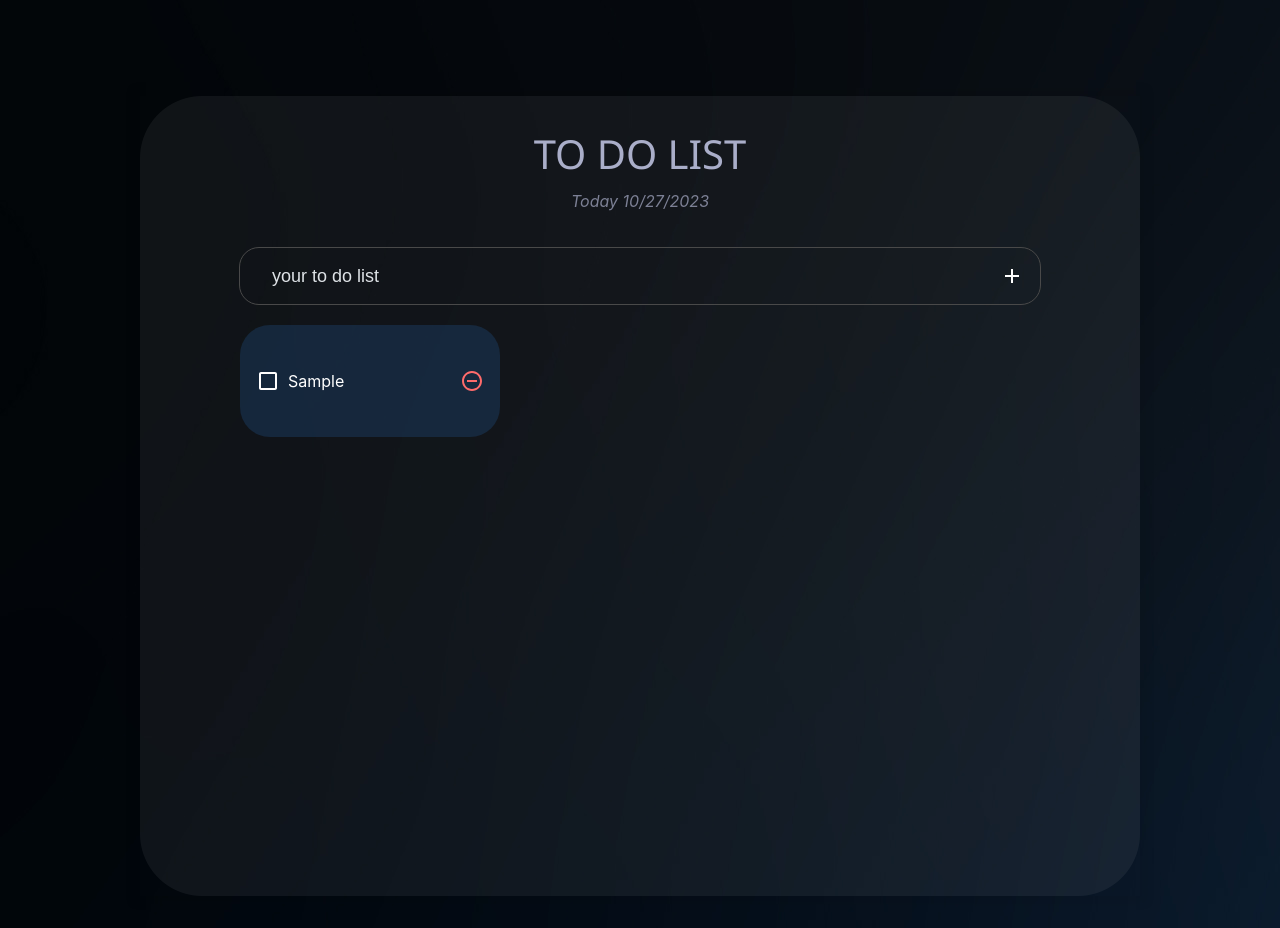
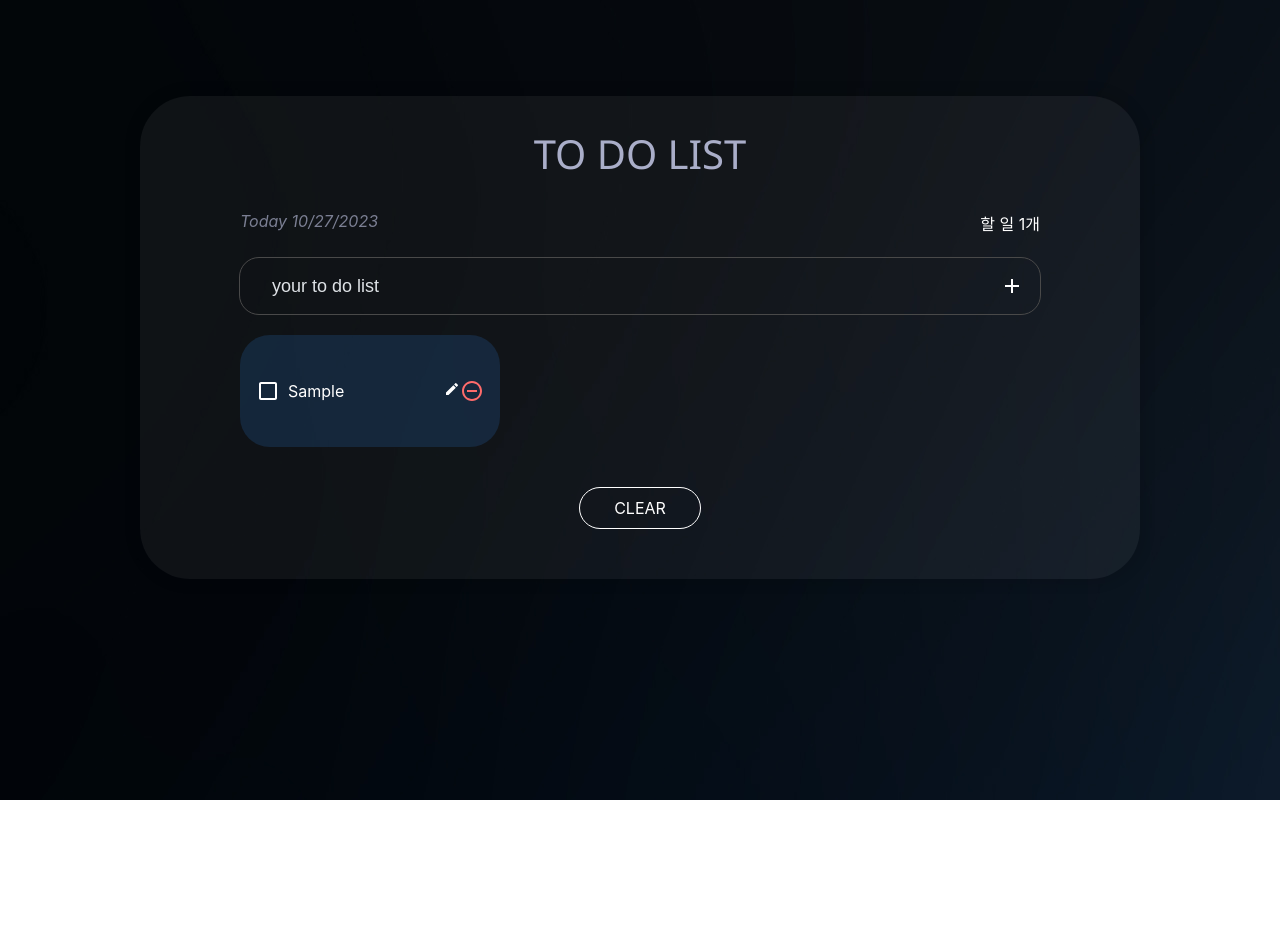
Before and after one commit to off0405/todo-challenge, a React (Create React App) app: page / in a window 1280 px wide. Both pictures are taken after typing "Sample" into the empty fields and a click on the button 1012 px from the left and 276 px from the top of the page. After the commit the page ends 800 px from the top, so only its background shows below. Built offline with nearby package versions, Linux system fonts and the light colour scheme.

Commit message:
할일, clear 추가

```diff
--- a/package.json
+++ b/package.json
@@ -7,6 +7,7 @@
     "@testing-library/react": "^13.4.0",
     "@testing-library/user-event": "^13.5.0",
     "react": "^18.2.0",
+    "react-calendar": "^4.6.1",
     "react-dom": "^18.2.0",
     "react-icons": "^4.11.0",
     "react-router-dom": "^6.17.0",
--- a/src/App.js
+++ b/src/App.js
@@ -1,4 +1,4 @@
-import { createGlobalStyle } from "styled-components";
+import styled, { createGlobalStyle } from "styled-components";
 import TodoTemplate from "./components/TodoTemplate";
 import TodoInsert from "./components/TodoInsert";
 import TodoListItem from "./components/TodoListItem";
@@ -15,13 +15,36 @@ const GlobalStyle = createGlobalStyle`
   }
 `;
 
+const Clear = styled.div`
+  color: #fff;
+  margin: 0 auto;
+  width: 100px;
+  text-align: center;
+  font-size: 1rem;
+  border: 1px solid #fff;
+  border-radius: 50px;
+  padding: 10px;
+  margin-top: 40px;
+  margin-bottom: 50px;
+  transition: 0.3s;
+
+
+  &:hover {
+    background-color: #aaaec9;
+    border: 1px solid #aaaec9;
+  }
+
+`
+const ListCount = styled.div`
+  color: #fff;
+  `
 
 
 function App() {
 
 
   const [todos, setTodos] = useState([]);
-
+  const [editTodo, setEditTodo] = useState('');
 
   useEffect(() => {
     const dbTodos = JSON.parse(localStorage.getItem('todos')) || [];
@@ -33,7 +56,12 @@ function App() {
   }, [todos])
 
 
-
+  // Edit
+  const edit = () => {
+    setEditTodo(todos.map((todo) => {
+      todo.id === id ? editTodo : todo
+    }))
+  }
 
   const nextId = useRef(4);
   const handleInsert = (text) => {
@@ -52,19 +80,26 @@ function App() {
   }
 
 
+
   // 지우기
   const handleRemove = (id) => { setTodos(todos.filter(todo => todo.id !== id)); }
+
+  // 전체삭제
+  const clear = (id) => { setTodos(todos.filter(todo => todo.id === id)); }
+  console.log(clear);
 
   return (
     <>
       <GlobalStyle />
-      <TodoTemplate>
+      <TodoTemplate todos={todos}>
         <TodoInsert onInsert={handleInsert} />
         <TodoList
           todos={todos}
           onRemove={handleRemove}
           onToggle={handleToggle}
         />
+        <Clear onClick={clear}>CLEAR</Clear>
+
       </TodoTemplate>
     </>
   );
--- a/src/components/TodoInsert.jsx
+++ b/src/components/TodoInsert.jsx
@@ -1,6 +1,9 @@
 import React, { useState } from 'react';
 import { MdAdd } from "react-icons/md";
 import styled from 'styled-components';
+import { FcCalendar } from "react-icons/fc";
+import Calendar from "react-calendar";
+
 
 const TodoFormInsertWrapper = styled.form`
   display: flex;
@@ -56,13 +59,12 @@ const StyledButton = styled.button`
 
 
 function TodoInsert({ onInsert }) {
+
   const [value, setValue] = useState('');
 
   const handleChange = (e) => {
     setValue(e.target.value);
   }
-
-
 
   // Submit 제어 함수
   const handleSubmit = (e) => {
@@ -85,8 +87,8 @@ function TodoInsert({ onInsert }) {
         value={value}
         onChange={handleChange}
         type='text'
-        placeholder='your to do list'
-      />
+        placeholder='your to do list'>
+      </StyledInput>
 
       <StyledButton type='submit'>
         <MdAdd />
--- a/src/components/TodoListItem.jsx
+++ b/src/components/TodoListItem.jsx
@@ -3,7 +3,7 @@ import {
   MdCheckBoxOutlineBlank,
   MdRemoveCircleOutline,
   MdCheckBox,
-  MdModeEditOutline,
+  MdModeEditOutline
 } from 'react-icons/md';
 import styled, { css } from 'styled-components';
 
@@ -63,6 +63,9 @@ const Remove = styled.div`
   }
 `
 
+const Edit = styled.div`
+  color: #fff;
+`
 
 
 function TodoListItem(props) {
@@ -76,7 +79,10 @@ function TodoListItem(props) {
         <CheckBox checked={checked} onClick={() => { onToggle(id) }}>
           {checked ? <MdCheckBox /> : <MdCheckBoxOutlineBlank />}
         </CheckBox>
-        <Title checked={checked} onClick={() => { }}>{text}</Title>
+        <Title checked={checked} >{text}</Title>
+        <Edit>
+          <MdModeEditOutline />
+        </Edit>
         <Remove onClick={() => { onRemove(id); }}>
           <MdRemoveCircleOutline />
         </Remove>
--- a/src/components/TodoTemplate.jsx
+++ b/src/components/TodoTemplate.jsx
@@ -3,17 +3,34 @@ import styled from 'styled-components';
 
 const TodoTemplateBlock = styled.div`
   width: 1000px;
-  height: 800px;
-  background-image: url("/TodoTemplateBlock.png");
+  /* background-image: url("/TodoTemplateBlock.png"); */
+  background-color: rgba(255, 255, 255, 0.05);
   position: relative;
-  box-shadow: 0 0 8px 8px rgba(0, 0, 0, 0.05);
-
+  box-shadow: 0 0 8px 8px rgba(0, 0, 0, 0.08);
+  border-radius: 50px;
   margin: 0 auto;
-
   margin-top: 96px;
   margin-bottom: 32px;
   display: flex;
   flex-direction: column;
+  &::-webkit-scrollbar {
+    width: 8px;  /* 스크롤바의 너비 */
+    height: 800px;
+
+  }
+
+  &::-webkit-scrollbar-thumb {
+    height: 30%; /* 스크롤바의 길이 */
+    background: #aaaec9; /* 스크롤바의 색상 */
+    border-radius: 50px;
+  }
+
+  &::-webkit-scrollbar-track {
+    height: 400px;
+    background: rgba(255, 255, 255, 0.1);  /*스크롤바 뒷 배경 색상*/
+  }
+
+
 
 .app-title {
   font-size: 40px;
@@ -25,18 +42,30 @@ const TodoTemplateBlock = styled.div`
   color: #aaaec9;
 }
 
+
+.line-style {
+  display: flex;
+  justify-content: space-between;
+  width: 800px;
+  margin: 0 auto;
+  padding-top: 20px;
+}
+
 .styledDate {
-    width: 100%;
     display: block;
     color: #aaaec9b3;
     height: 6px;
     font-size: 1rem;
-    padding-bottom: 50px;
-    margin: 0 auto;
+    padding-bottom: 40px;
     text-align: center;
     font-style: italic;
   }
-`;
+
+  .tasks-left {
+    color: #fff;
+  }
+
+  `;
 
 
 
@@ -44,18 +73,33 @@ const TodoTemplateBlock = styled.div`
 
 
 function TodoTemplate(props) {
-  const { children } = props;
-
+  const { children, todos } = props;
   const [time, setTime] = useState(new Date());
 
+
+  // 남은 할일
+  const renderComplete = () => {
+    return todos.reduce((accumulator, current) => {
+      if (current.checked === false)
+        return accumulator + 1;
+      return accumulator;
+    }, 0);
+
+  }
 
   return (
     <TodoTemplateBlock>
       <div className='app-title'>TO DO LIST</div>
-      <div className='styledDate'>
-        {'Today  ' + time.toLocaleDateString()}
+      <div className='line-style'>
+        <div className='styledDate'>
+          {'Today  ' + time.toLocaleDateString()}
+        </div>
+
+        <div className="tasks-left">할 일 {renderComplete()}개</div>
+
       </div>
       <div>{children}</div>
+
     </TodoTemplateBlock>
   );
 }
```
Also changed, not shown: 1 other file (tests, documents, lock files or other folders).
